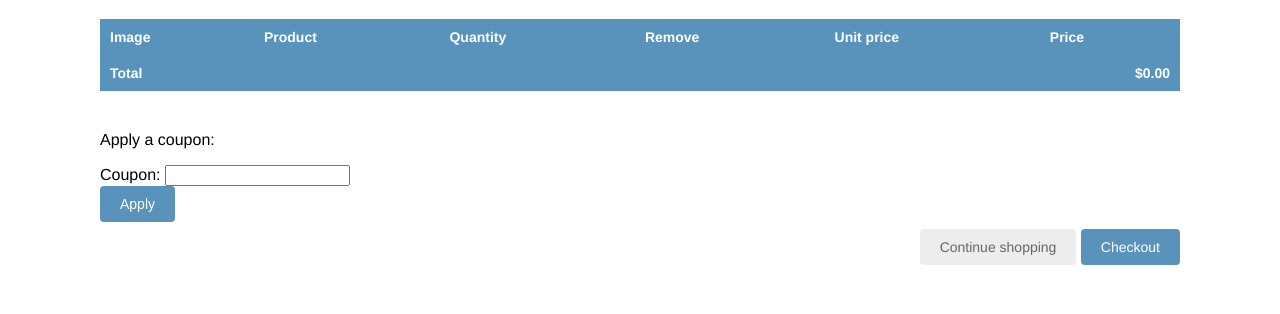
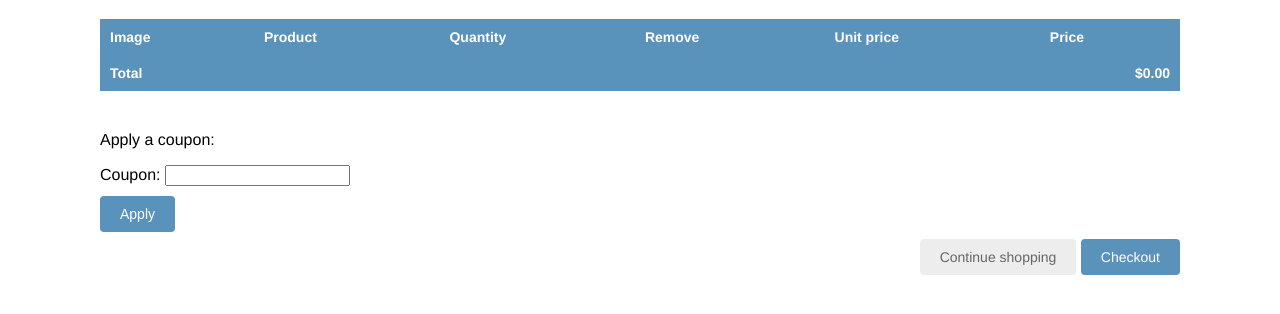
Before and after one commit to fatemehsoleymani/OnlineShop, a Django app: page /en/cart/ in a window 1280 px wide. Shown: the part 159-473 px from the top of the page. Run offline with Django 5.2, Linux system fonts and the light colour scheme; parts of the project's set-up code (start-up, migrations or seed data) failed here and were passed over.

Commit message:
add-margin-top-to-button

```diff
--- a/static/css/base.css
+++ b/static/css/base.css
@@ -105,6 +105,7 @@ form p input {
     color:#666;
     border-radius:4px;
 }
+
 
 ul.errorlist {
    float:left;
--- a/templates/cart/detail.html
+++ b/templates/cart/detail.html
@@ -95,7 +95,7 @@
   <p>{% trans "Apply a coupon" %}:</p>
   <form action="{% url 'coupons:apply' %}" method="post">
     {{ coupon_apply_form }}
-    <input type="submit" value="{% trans 'Apply' %}">
+    <input style="margin-top:10px;" type="submit" value="{% trans 'Apply' %}">
     {% csrf_token %}
   </form>
   <p class="text-right">
--- a/templates/shop/product/detail.html
+++ b/templates/shop/product/detail.html
@@ -17,7 +17,7 @@
   <form action="{% url 'cart:cart_add' product.id %}" method="post">
  {{ cart_product_form }}
  {% csrf_token %}
- <input type="submit" value="{% trans 'Add to cart' %}">
+ <input style="margin-top:10px;" type="submit" value="{% trans 'Add to cart' %}">
 </form>
  {{ product.description|linebreaks }}
   {% if recommended_products %}
```
Also changed, not shown: 7 other files.
